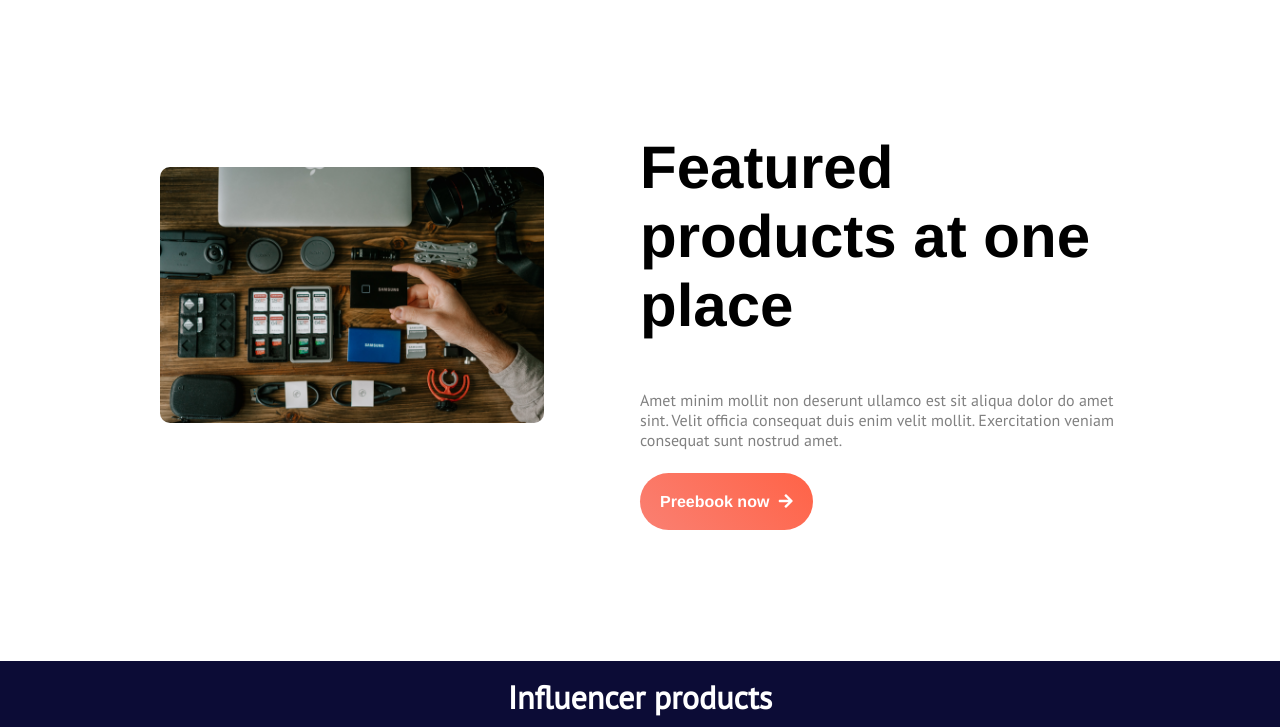
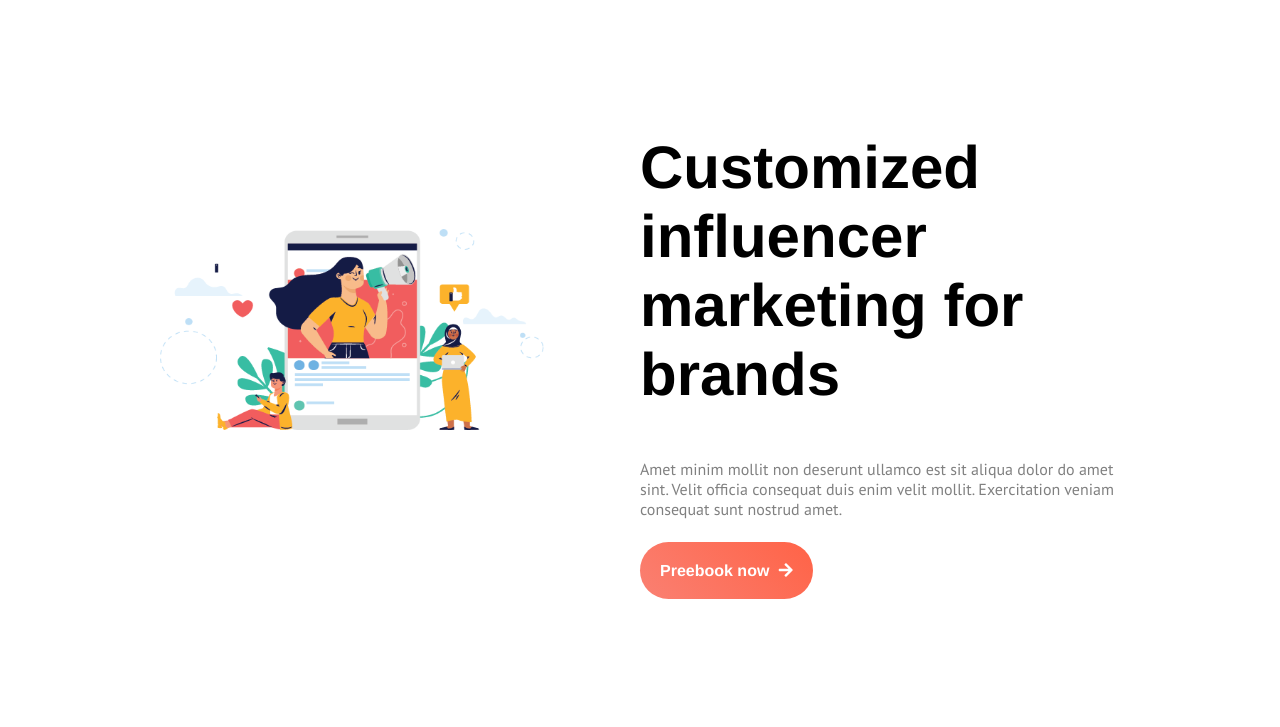
Before and after one commit to Rakib852/second-assignment, a plain HTML site: page index.html in a window 1280 px wide. Shown: the part 2720-3447 px from the top of the page. Drawn offline with Linux system fonts and the light colour scheme.

Commit message:
something aded

```diff
--- a/index.html
+++ b/index.html
@@ -204,10 +204,10 @@
         <div class="last-frots">
             <div class="last-page">
                 <div class="prot">
-                    <img src="images/gear.png" alt="">
+                    <img src="images/Digital-Focus.png" alt="">
                 </div>
                 <div class="last-font">
-                    <h1>Featured products at one place</h1>
+                    <h1>Customized influencer marketing for brands</h1>
                     <p>Amet minim mollit non deserunt ullamco est sit aliqua dolor do amet sint. Velit officia consequat
                         duis enim velit mollit. Exercitation veniam consequat sunt nostrud amet.</p>
                     <a class="profile-link" href="">Preebook now <i class="fas fa-arrow-right fieldset-tree"></i></a>
```
Also changed, not shown: images/Digital-Focus.png (added).
